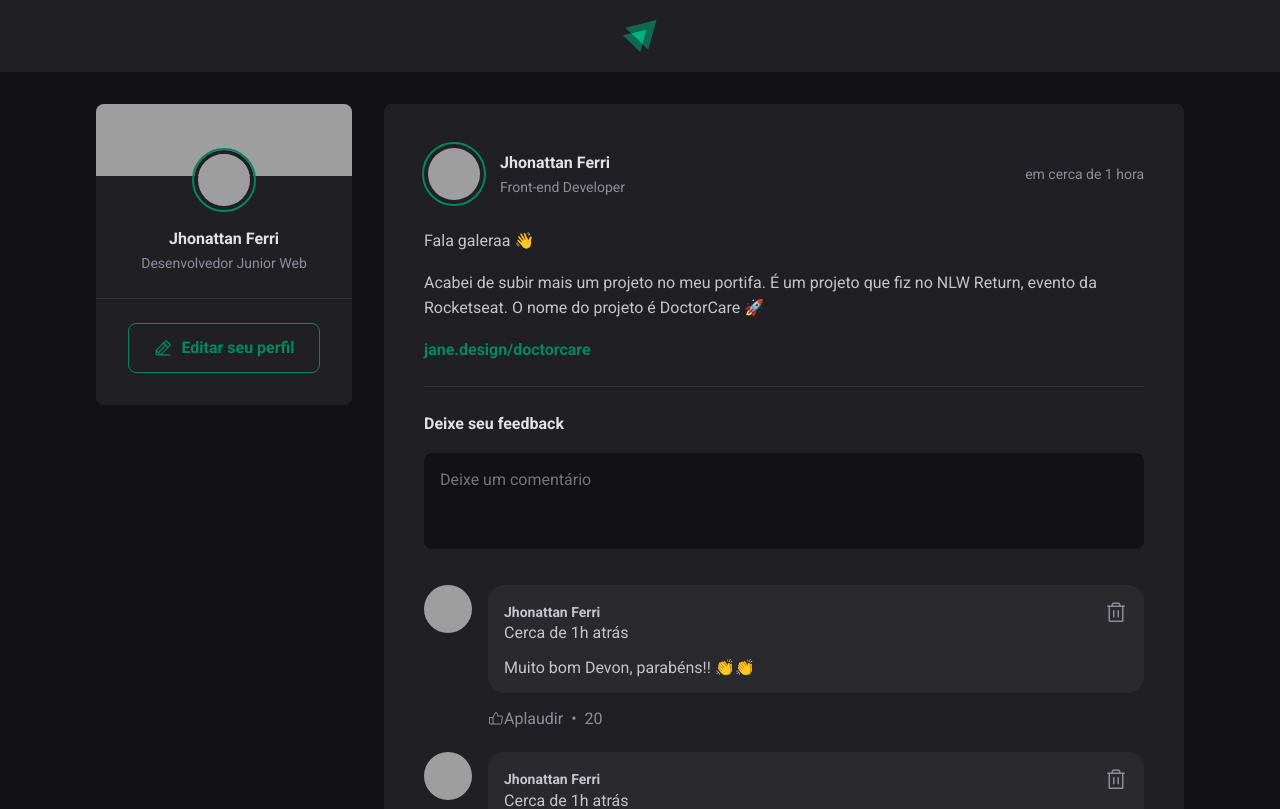
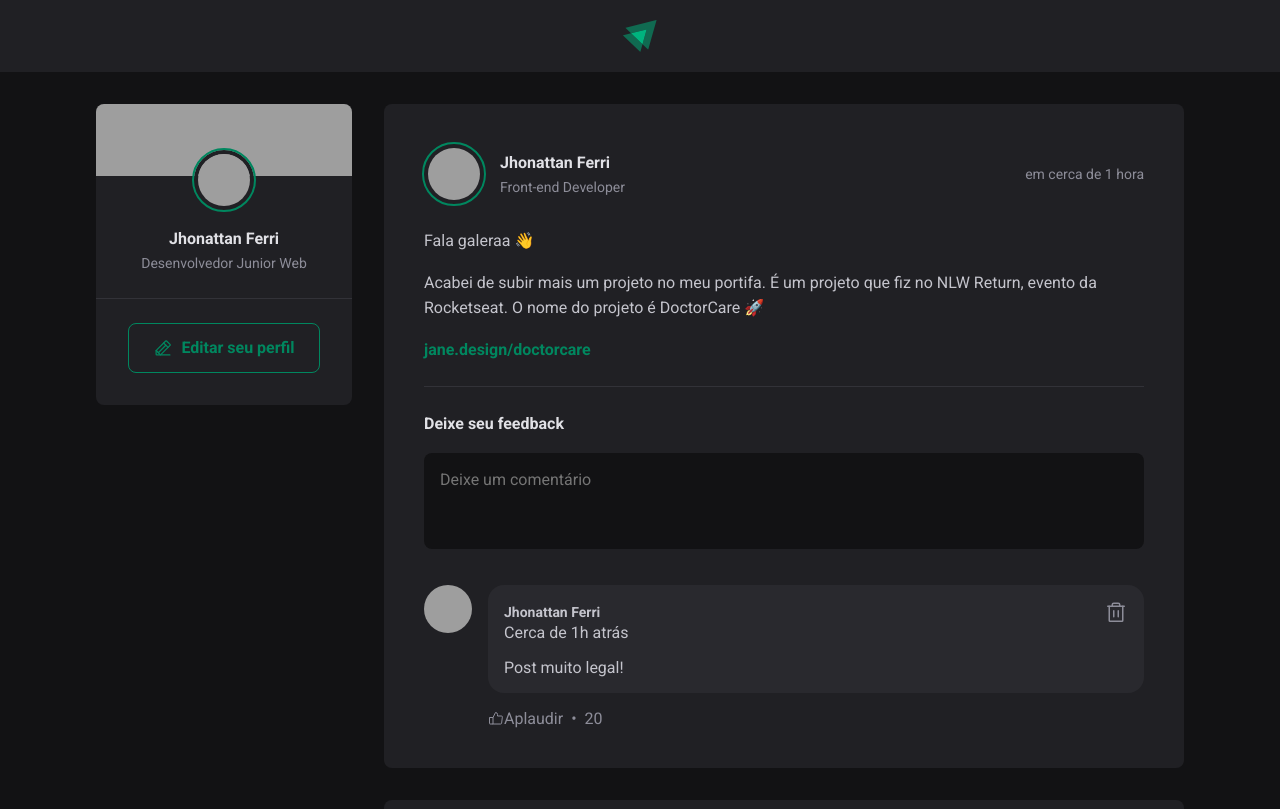
Before and after one commit to Jhonattan2121/01-fundamentos-Reactjs, a React (Vite) app: page / in a window 1280 px wide. Shown: the top 809 px of the page. Built offline with nearby package versions, Linux system fonts and the light colour scheme; grey boxes are pictures that could not be loaded.

Commit message:
Inserindo comentários (Programação declarativa)

```diff
--- a/src/components/Comment.jsx
+++ b/src/components/Comment.jsx
@@ -2,7 +2,7 @@ import { ThumbsUp, Trash } from 'phosphor-react';
 import styles from './Comment.module.css';
 import { Avatar } from './Avatar';
 
-export function Comment() {
+export function Comment({content}) {
     return (
         <div className={styles.comment}>
             <Avatar hashBorder={false} src="https://github.com/jhonattan2121.png" alt="" />
@@ -19,7 +19,7 @@ export function Comment() {
                         </button>
                     </header>
 
-                    <p>Muito bom Devon, parabéns!! 👏👏</p>
+                    <p>{content}</p>
                 </div>
                 <footer>
                     <button>
--- a/src/components/Post.jsx
+++ b/src/components/Post.jsx
@@ -4,13 +4,12 @@ import  {format, formatDistanceToNow } from 'date-fns';
 import ptBR from 'date-fns/locale/pt-BR';
 import styles from './Post.module.css'
 import { useState } from 'react';
-
-
 export function Post({author, publishedAt, content }) {
     const [comments, setComments ] = useState([
-        1,
-        2,
+        'Post muito legal!'
     ])
+
+    const [newCommentText, setNewCommentText] = useState('');
 
    const publishedDateFormatted = format(publishedAt, "d 'de' LLLL 'às' HH:mm'h'", {
         locale: ptBR,
@@ -23,7 +22,12 @@ export function Post({author, publishedAt, content }) {
 
     function handleCreateNewComment() {
         event.preventDefault();
-        setComments([...comments, comments.length + 1]);
+        setComments([...comments, newCommentText]);
+        setNewCommentText('');
+    }
+
+    function handleNewCommentChange() {
+        setNewCommentText(event.target.value);
     }
 
     return (
@@ -54,7 +58,10 @@ export function Post({author, publishedAt, content }) {
             <strong>Deixe seu feedback</strong>
 
             <textarea
-                placeholder='Deixe um comentário'
+            name='comment'
+            placeholder='Deixe um comentário'
+            value={ newCommentText}
+            onChange={ handleNewCommentChange  }
             />
 
             <footer>
@@ -64,7 +71,7 @@ export function Post({author, publishedAt, content }) {
 
            <div className={styles.commentList}>
                 {comments.map(comment => {
-                    return <Comment />
+                    return <Comment content={comment}/>
                 })}
            </div>
         </article>
```
